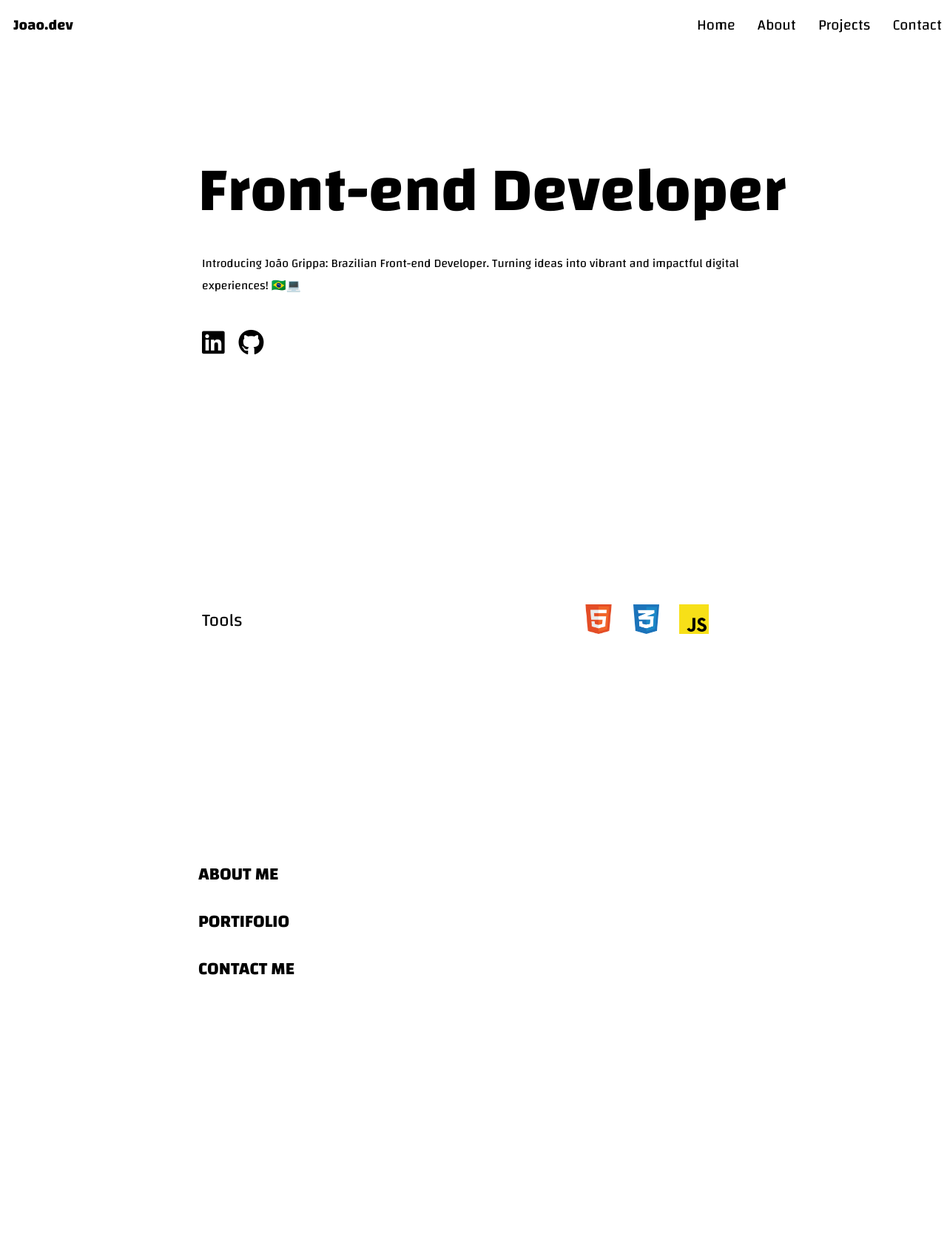
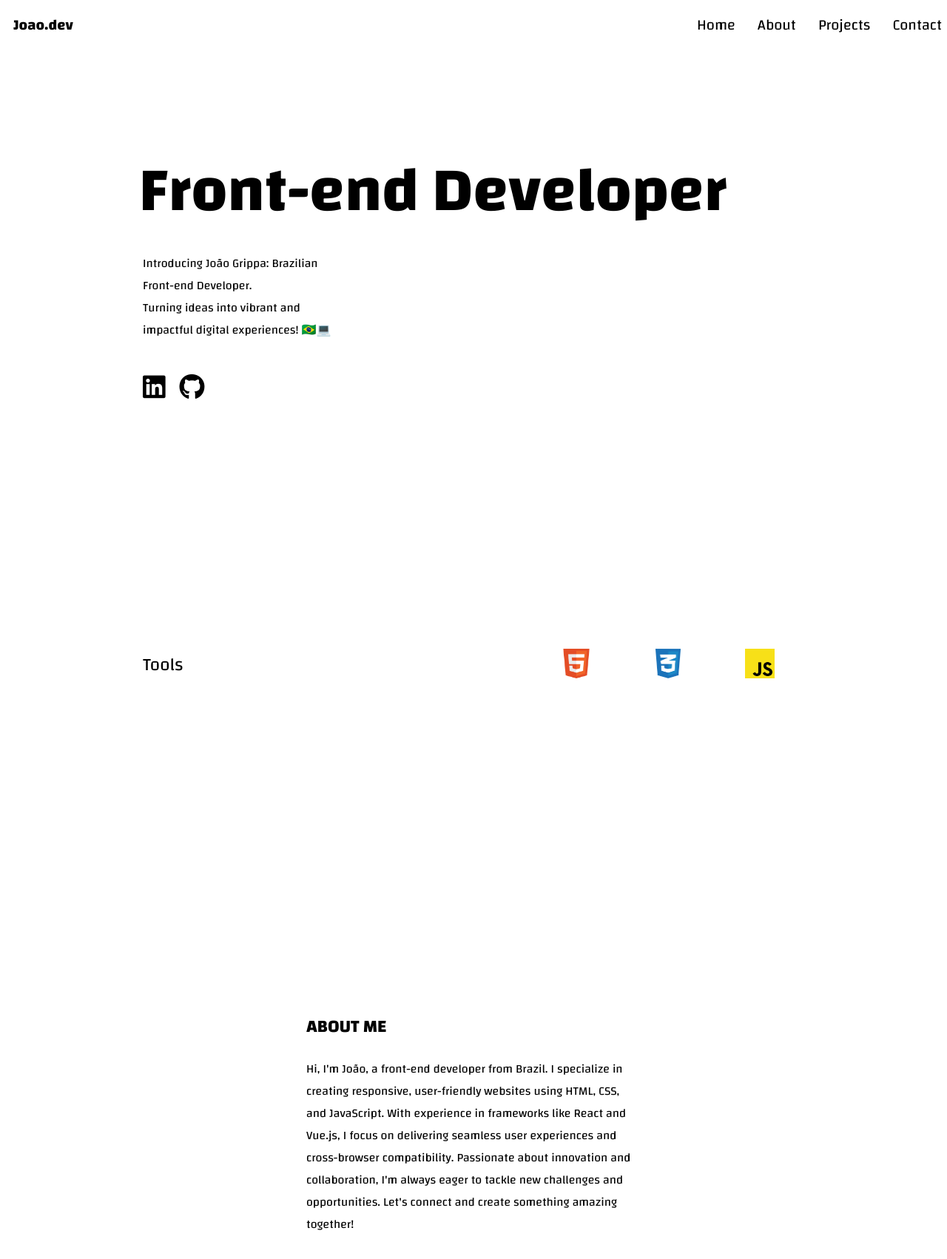
Before and after one commit to JaumoJaum/Portfolio, a plain HTML site: page site/index.html in a window 1280 px wide. Shown: the top 1702 px of the page at 74% size. Before the commit the page ends 1612 px from the top, so only its background shows below. Drawn offline with Linux system fonts and the light colour scheme.

Commit message:
uptade dia 5

```diff
--- a/site/index.html
+++ b/site/index.html
@@ -20,10 +20,10 @@
             <nav class="navbar">
                 <div class="navbartittle"> Joao.dev </div>
                 <ul class="navbarlinks">
-                    <li><a href="#Home">Home</a></li>
-                    <li><a href="#About">About</a></li>
-                    <li><a href="#Projects">Projects</a></li>
-                    <li><a href="#Contact">Contact</a></li>
+                    <li><a href="#Home" draggable="false">Home</a></li>
+                    <li><a href="#About" draggable="false">About</a></li>
+                    <li><a href="#Projects" draggable="false">Projects</a></li>
+                    <li><a href="#Contact" draggable="false">Contact</a></li>
                 </ul>
             </nav>
         </header>
@@ -31,32 +31,36 @@
         <main class="portifolio">
             <nav class="home">
                 <h1 id="Home" class="tittle">Front-end Developer</h1>
-                <p class="aboutme">Introducing João Grippa: Brazilian Front-end Developer. Turning ideas into vibrant
+                <p class="introducao">Introducing João Grippa: Brazilian Front-end Developer.<br> Turning ideas into vibrant
                     and impactful digital experiences! 🇧🇷💻 </p>
 
                 <nav class="icons">
                     <div class="icon-container">
                         <a href="https://www.linkedin.com/in/jo%C3%A3o-pedro-grippa-86958b270/" target="_blank"
-                            class="icon-link linkedin">
+                            class="icon-link linkedin"  draggable="false">
                             <i class="fa-brands fa-linkedin"></i>
                         </a>
-                        <a href="https://github.com/JaumoJaum" target="_blank" class="icon-link github">
+                        <a href="https://github.com/JaumoJaum" target="_blank" class="icon-link github"  draggable="false">
                             <i class="fa-brands fa-github"></i>
                         </a>
                     </div>
                 </nav>
                 <div class="ling-stack">
                     <span class="ling-title">Tools</span>
+
                     <div class="ling-icons">
-                        <img src="src/imagens/html-icon.png" alt="HTML">
-                        <img src="src/imagens/css-icon.png" alt="CSS">
-                        <img src="src/imagens/js-icon.png" alt="JavaScript">
+                        <img src="src/imagens/html-icon.png" alt="HTML" draggable="false">
+                        <img src="src/imagens/css-icon.png" alt="CSS" draggable="false">
+                        <img src="src/imagens/js-icon.png" alt="JavaScript" draggable="false">
                     </div>
                 </div>
             </nav>
 
-            <nav>
+            <nav class="aboutme">
                 <h1 id="About">ABOUT ME</h1>
+                <p class="sobremim">Hi, I'm João, a front-end developer from Brazil. I specialize in creating responsive, user-friendly websites using HTML, CSS, and JavaScript. With experience in frameworks like React and Vue.js, I focus on delivering seamless user experiences and cross-browser compatibility. Passionate about innovation and collaboration, I'm always eager to tackle new challenges and opportunities.
+
+                Let's connect and create something amazing together!</p>
             </nav>
             <nav>
                 <h1 id="Projects">PORTIFOLIO</h1>
--- a/site/src/css/style.css
+++ b/site/src/css/style.css
@@ -78,8 +78,9 @@ main {
 /* Body */
 
 .portifolio {
-    margin: 15em;
+    margin-left: 10em;
     margin-top: 10em;
+    margin-right: 10em;
 
 
 }
@@ -89,7 +90,7 @@ main {
 
 .home {
     height: 60em;
-    width: 50em;
+
 }
 
 .tittle {
@@ -98,8 +99,9 @@ main {
 
 }
 
-.aboutme {
+.introducao {
     margin: 5px;
+    margin-right: 40em;
 }
 
 .icons {
@@ -123,8 +125,8 @@ main {
 
 .ling-stack {
     display: flex;
-    text-align: center;
-    background-color: #ffffff;
+    justify-content: space-between;
+    background-color: transparent;
     margin: 5px;
     margin-top: 20em;
 }
@@ -138,17 +140,23 @@ main {
 
 .ling-icons {
     margin-left: 27em;
+    margin-right: 0em;
     display: inline-block;
     vertical-align: middle;
 }
 
 .ling-icons img {
-    margin: 0 10px;
+    margin: 0 40px;
     width: 40px;
     height: 40px;
     object-fit: contain;
 }
-/* Barra Menu */
+/* About me*/
+
+.aboutme {
+    height: 60em;
+    margin: 25% 25% 25% 25%;
+}
 
 
 /* Barra Menu */
```
